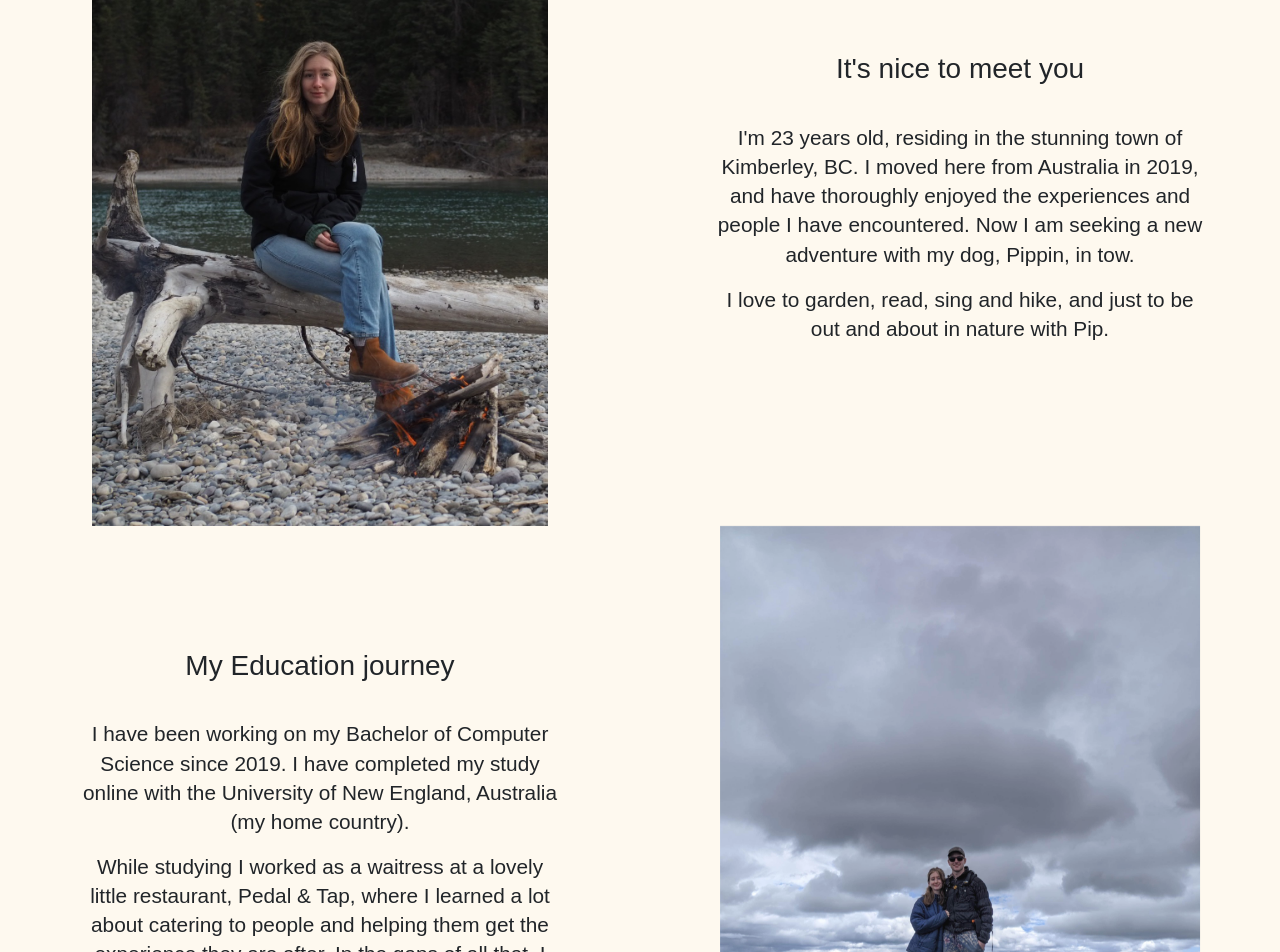
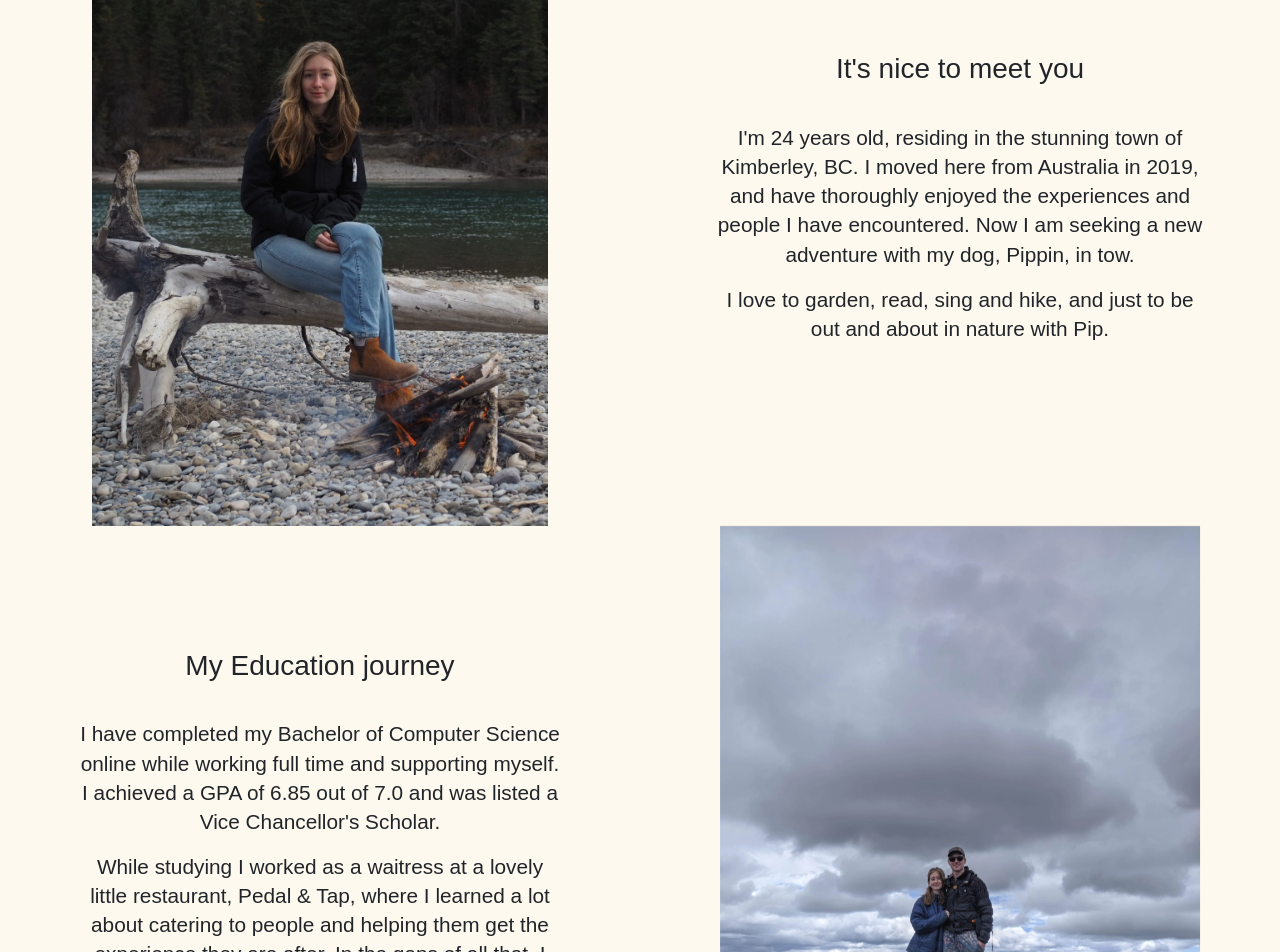
Before and after one commit to kelseyBrahe/kgrover, an Angular app: page /about in a window 1280 px wide. Shown: the part 340-1292 px from the top of the page. Built offline with nearby package versions, Linux system fonts and the light colour scheme; a web font is replaced by a local one.

Commit message:
Update about.component.html

```diff
--- a/src/app/about/about.component.html
+++ b/src/app/about/about.component.html
@@ -13,7 +13,7 @@
                 <h3>It's nice to meet you</h3>
                 <br>
                 <p>
-                    I'm 23 years old, residing in the stunning town of Kimberley, BC.
+                    I'm 24 years old, residing in the stunning town of Kimberley, BC.
                     I moved here from Australia in 2019, and have thoroughly enjoyed the
                   experiences and people I have encountered. Now I am seeking a new adventure with
                   my dog, Pippin, in tow.
@@ -32,9 +32,9 @@
                 <h3 class="righty hidden" animate_me="fade-right">My Education journey</h3>
                 <br>
                 <p class="righty hidden" animate_me="fade-right">
-                    I have been working on my Bachelor of Computer Science since
-                    2019. I have completed my study online with the University of
-                    New England, Australia (my home country).
+                    I have completed my Bachelor of Computer Science online while working
+                    full time and supporting myself. I achieved a GPA of 6.85 out of 7.0 and was listed a
+                    Vice Chancellor's Scholar.
                 </p>
                 <p class="righty hidden" animate_me="fade-right">
                     While studying I worked as a waitress at a lovely little
```
